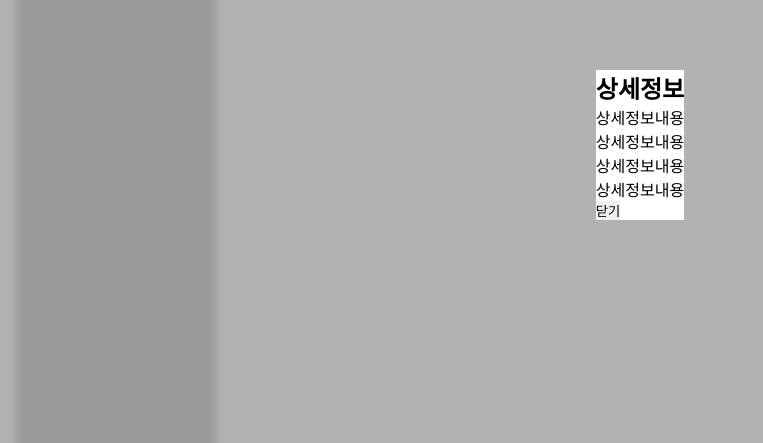
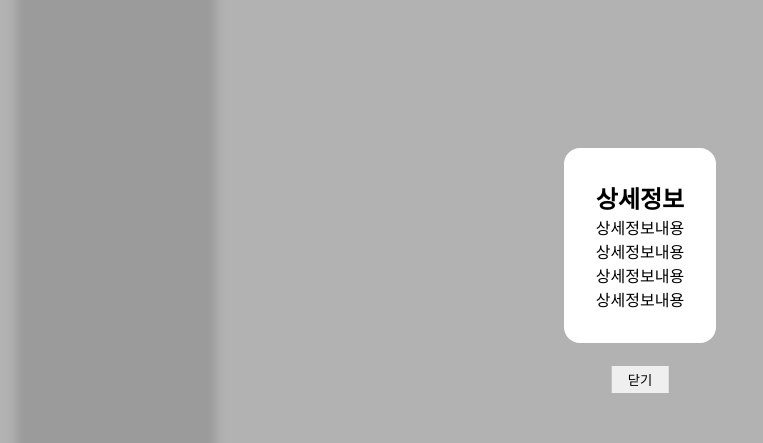
Before and after one commit to Lacheln1/UrecaDailyStudy, a React (Vite) app in the folder 4/0428/react05_apis/: page /camping in a window 1280 px wide. Shown: the part 255-698 px from the top of the page, without its empty margins (0-763 px from the left). Built offline with nearby package versions, Linux system fonts and the light colour scheme; no server answers.

Commit message:
css적용3

```diff
--- a/4/0428/react05_apis/src/camping/DetailModal.module.css
+++ b/4/0428/react05_apis/src/camping/DetailModal.module.css
@@ -15,4 +15,18 @@
 
 .modalContent {
   background-color: white;
+
+  /* 내용이 많아지면 침범하기 때문에 */
+  transform: translateY(100px);
+  padding: 2rem;
+  border-radius: 1rem;
+  position: relative;
 }
+
+.modal button {
+  position: absolute;
+  bottom: -50px;
+  left: 50%;
+  transform: translateX(-50%);
+  padding: 0.25rem 1rem;
+}
```
